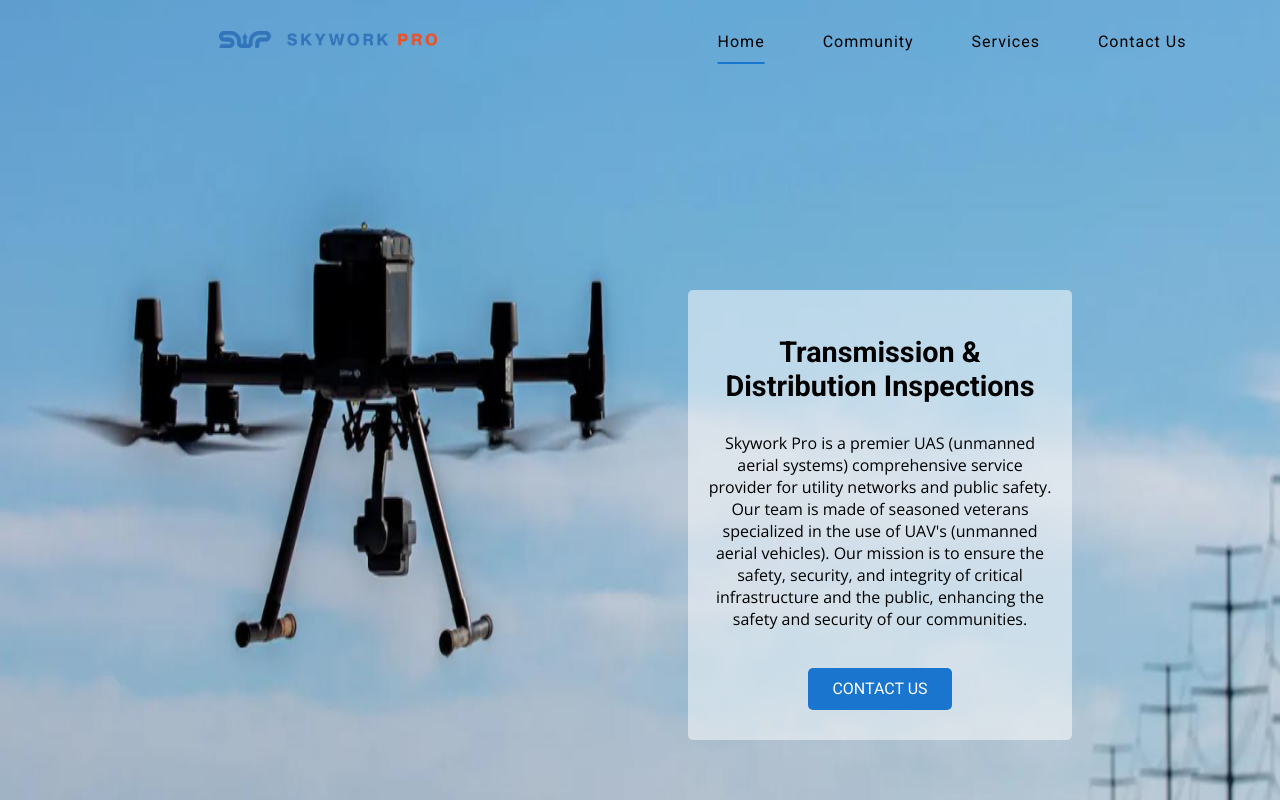
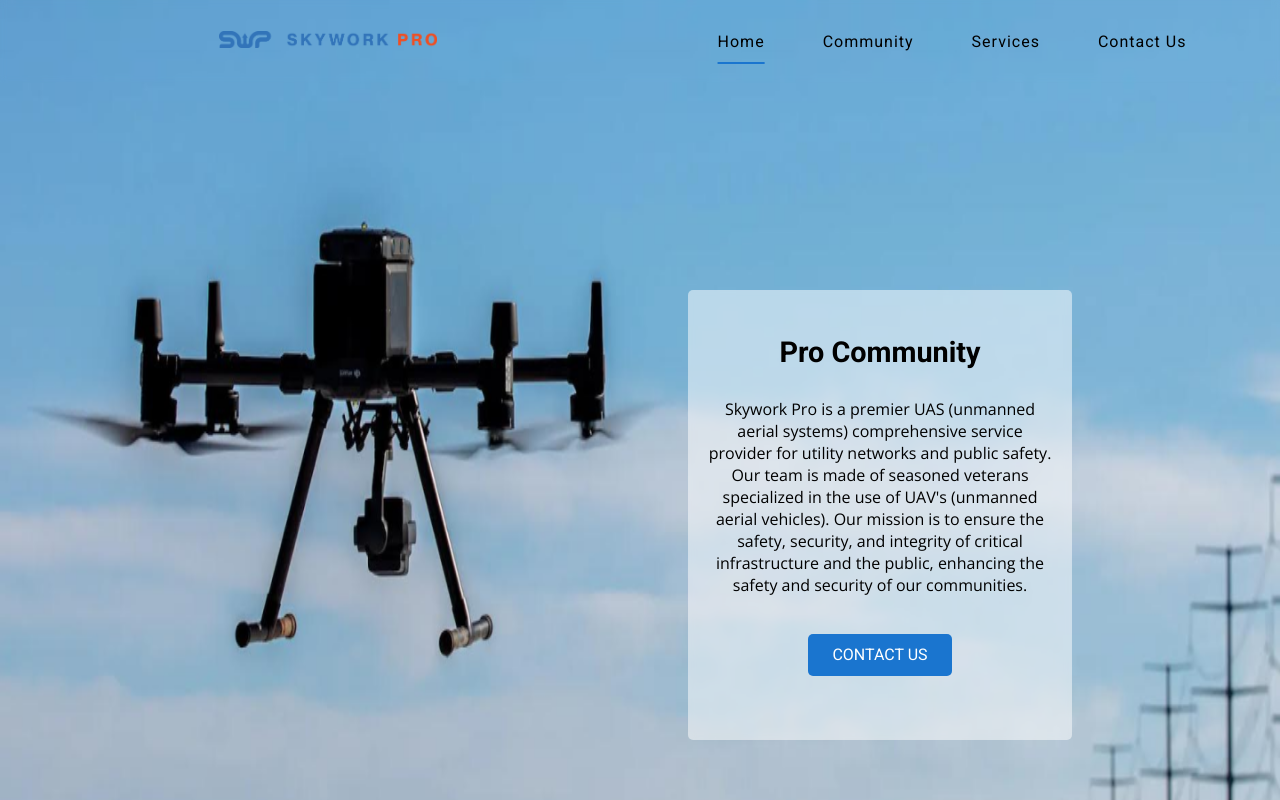
Before and after one commit to moamel-hashim/skywork-pro, a React (Vite) app: page / in a window 1280 px wide. Shown: the top 800 px of the page. Built offline with nearby package versions, Linux system fonts and the light colour scheme; a web font is replaced by a local one.

Commit message:
changed a title

```diff
--- a/src/components/HomeMain.jsx
+++ b/src/components/HomeMain.jsx
@@ -9,7 +9,7 @@ export default function HomeMain() {
       <section>
         <div className="hero-img-container">
           <div className="hero-text">
-            <h3>Transmission & Distribution Inspections</h3>
+            <h3>Pro Community</h3>
             <p>
               Skywork Pro is a premier UAS (unmanned aerial systems) comprehensive service provider for utility networks and public safety.
                Our team is made of seasoned veterans specialized in the use of UAV's (unmanned aerial vehicles).
```
